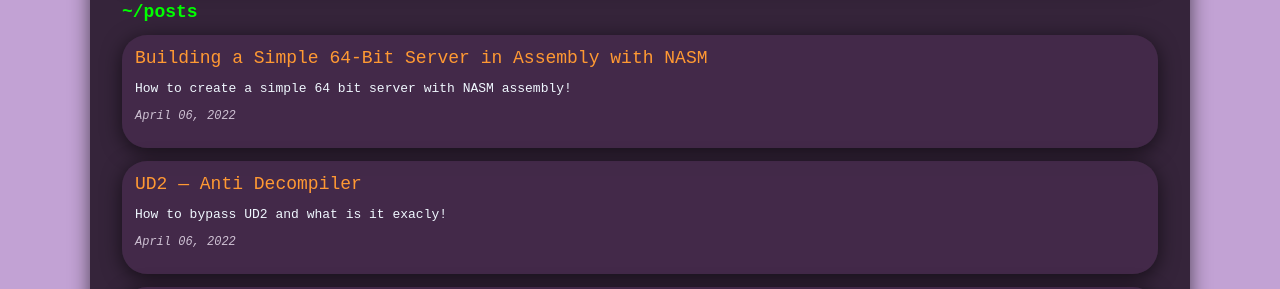
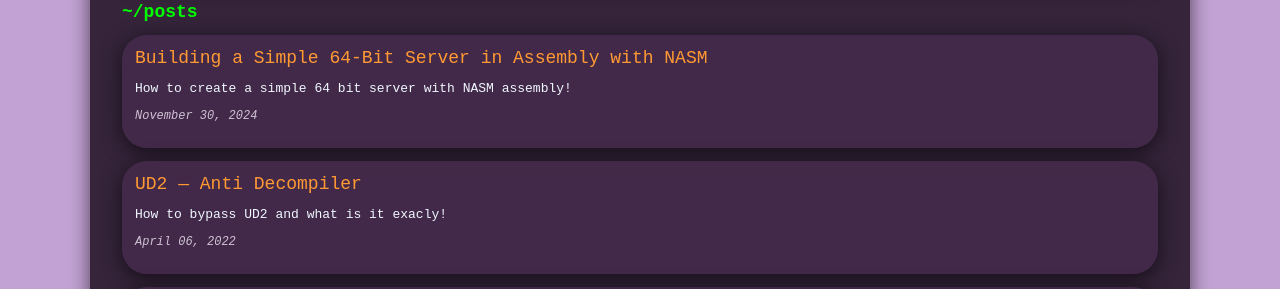
Before and after one commit to IslaMukheef/blog, a Jekyll site: the page built from index.html, in a window 1280 px wide. Shown: the part 378-667 px from the top of the page. Built offline with Jekyll 4.4.1, drawn with Linux system fonts in a browser that asks for light colours.

Commit message:
fixing 64 bit assmebly server blog date

```diff
--- a/_posts/2024-11-30-64bit-server-in-assembly.md
+++ b/_posts/2024-11-30-64bit-server-in-assembly.md
@@ -1,7 +1,7 @@
 ---
 layout: post
 title:  "Building a Simple 64-Bit Server in Assembly with NASM"
-date:   2022-04-06
+date:   2024-11-30
 categories: coding, low-level
 summary: How to create a simple 64 bit server with NASM assembly!
 ---
```
